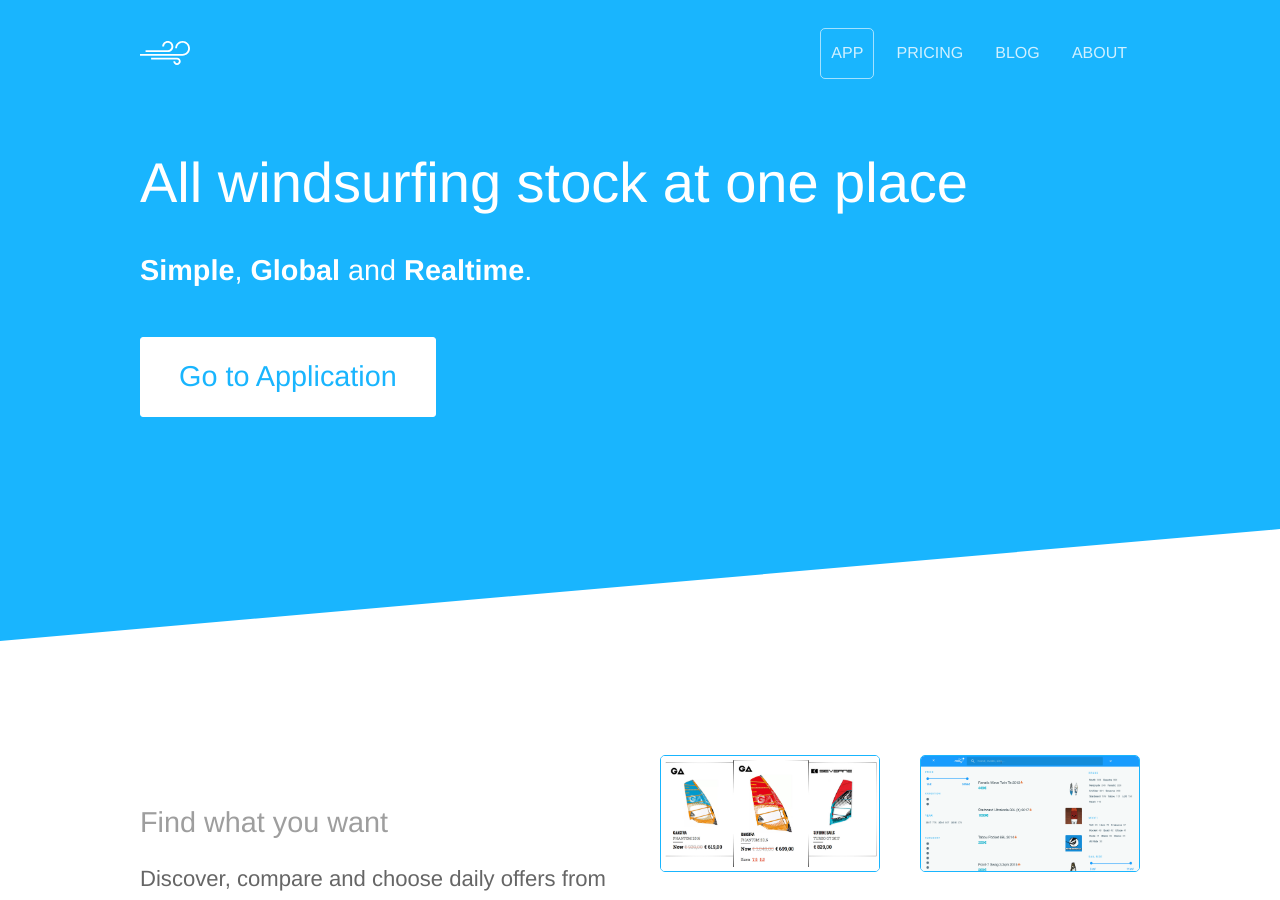
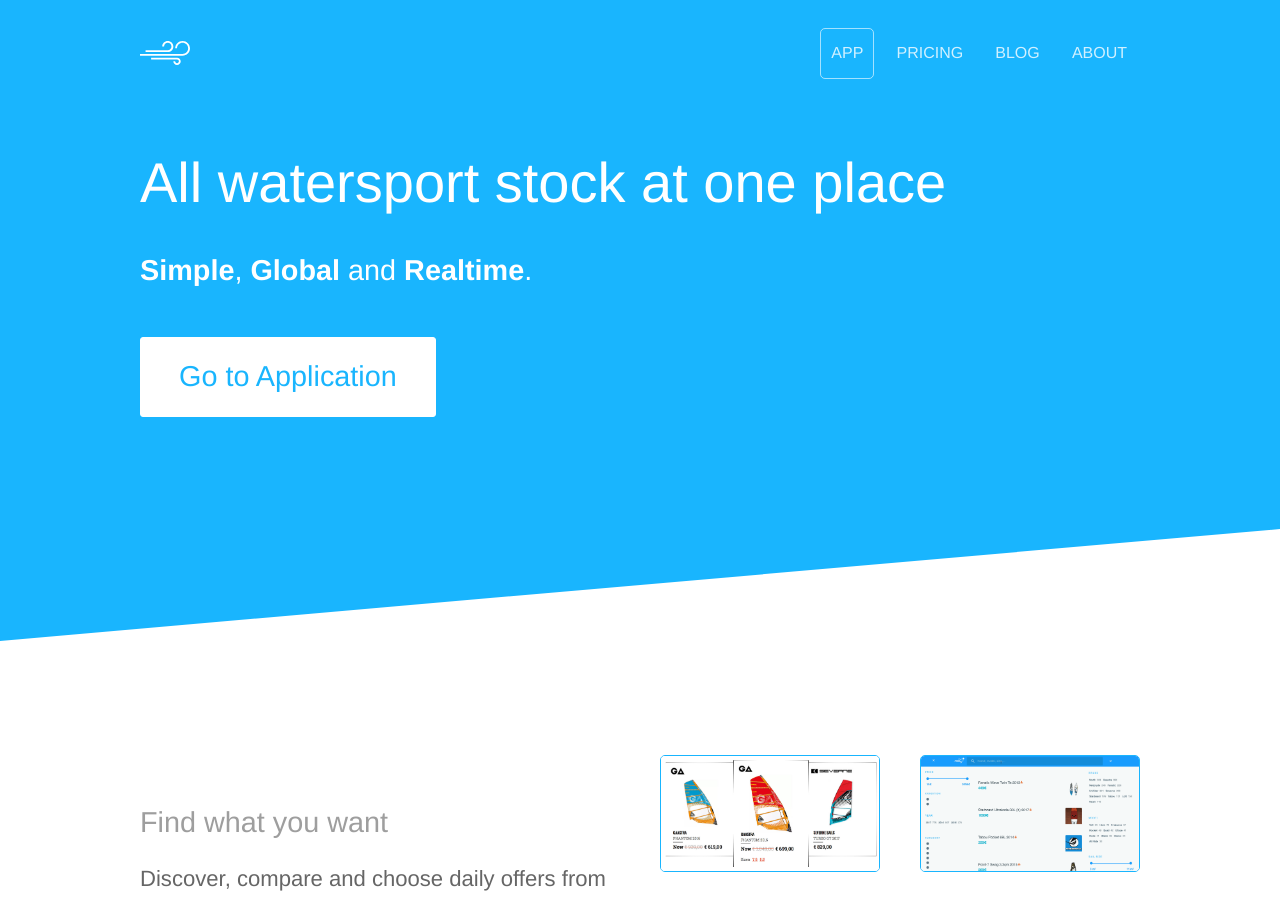
Before and after one commit to windtoday/windtoday-blog, a Jekyll site: the page built from index.html, in a window 1280 px wide and 900 px high. Built offline with Jekyll 4.4.1, drawn with Linux system fonts in a browser that asks for light colours.

Commit message:
windsurf → watersport

```diff
--- a/_config.yml
+++ b/_config.yml
@@ -1,9 +1,9 @@
 name                          : Windtoday
-title                         : Largest windsurf shops marketplace, all stock in one place
+title                         : Largest watersport marketplace, all stock in one place
 url                           : https://windtoday.co
 google_analytics_key          : UA-85604345-1
 disqus_shortname              : windtoday
-description                   : Discover, compare and choose daily offers from the main windsurf shops. Pay and receive in your house, independently where are you.
+description                   : Discover, compare and choose daily offers from the main water sport shops. Pay and receive in your house, independently where are you.
 logo                          : https://windtoday.co/logo.png
 
 author                        :
--- a/index.html
+++ b/index.html
@@ -5,7 +5,7 @@ image: https://windtoday.co/logo.png
 
 <section class="hero diagonal">
 	<div class="container">
-		<h2 class="editable">All windsurfing stock at one place</h2>
+		<h2 class="editable">All watersport stock at one place</h2>
 		<p class="subtext editable">
 			<strong>Simple</strong>, <strong>Global</strong> and <strong>Realtime</strong>.
 		<p>
```
